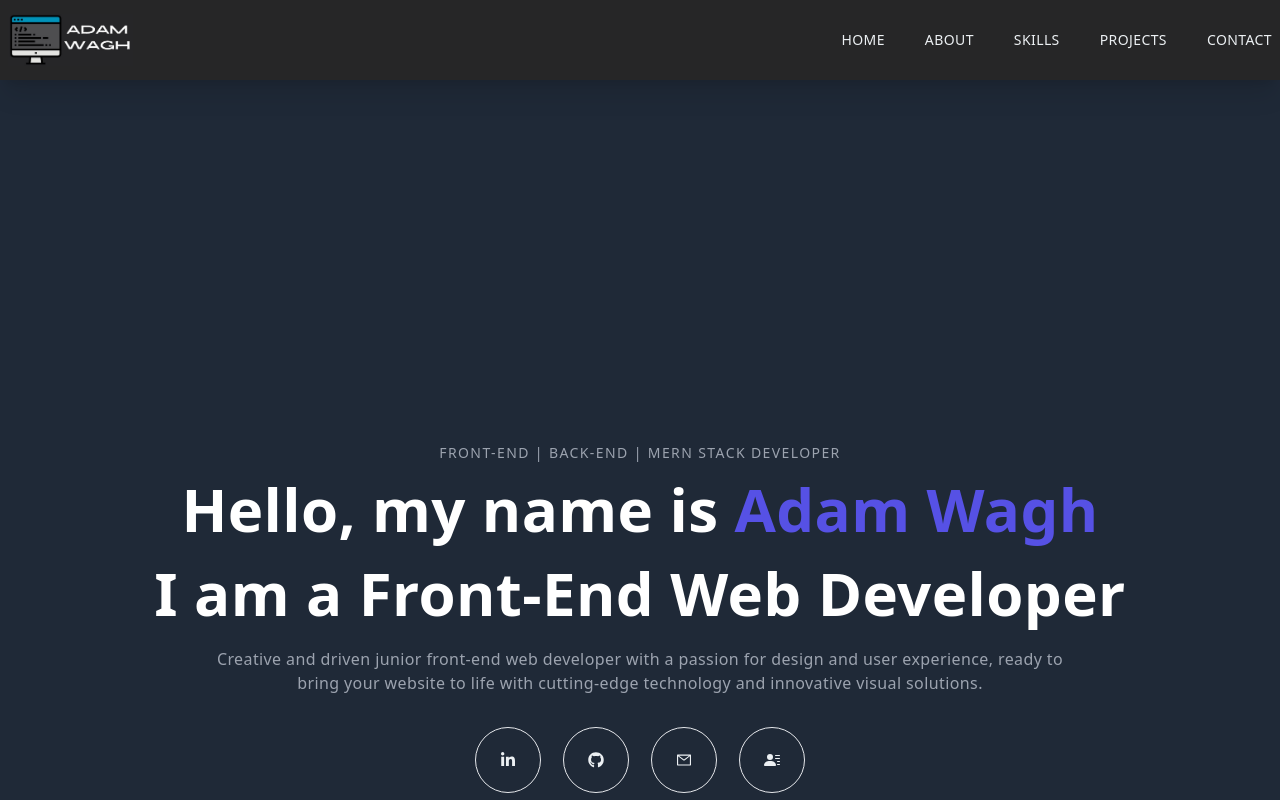
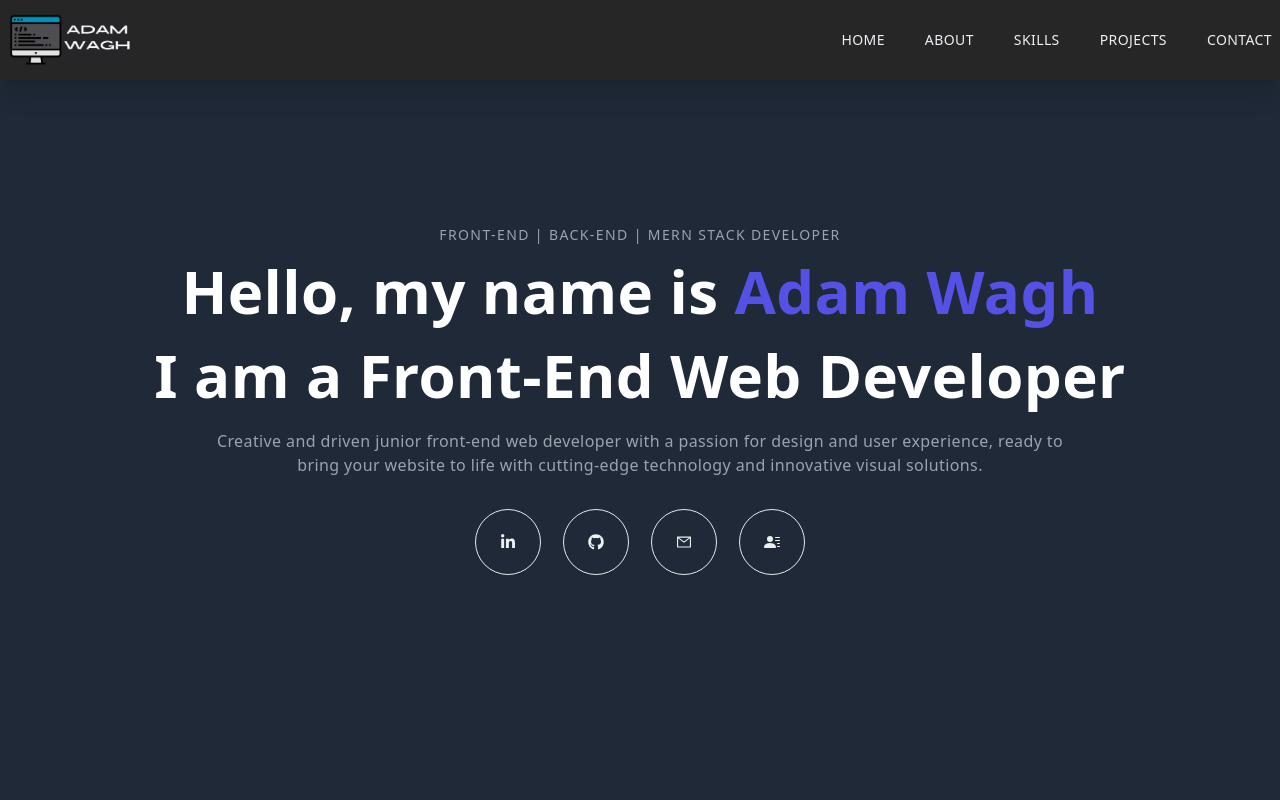
Before and after one commit to adamwagh512/portfolio, a Next.js app in the folder portfolio/: page / in a window 1280 px wide. Shown: the top 800 px of the page. Built offline with nearby package versions, Linux system fonts and the light colour scheme.

Commit message:
one more tweek

```diff
--- a/portfolio/components/homePage.jsx
+++ b/portfolio/components/homePage.jsx
@@ -6,7 +6,7 @@ import { BsPersonLinesFill } from "react-icons/bs";
 
 const Main = () => {
   return (
-    <div id="home" className="w-full h-screen text-center md:mt-[17%]">
+    <div id="home" className="w-full h-screen text-center md:mt-[17%] lg:mt-0">
       <div className="max-w-[1240px] w-full h-full mx-auto p-2 flex justify-center items-center ">
         <div>
           <p className="uppercase text-sm tracking-widest text-gray-400">
```
